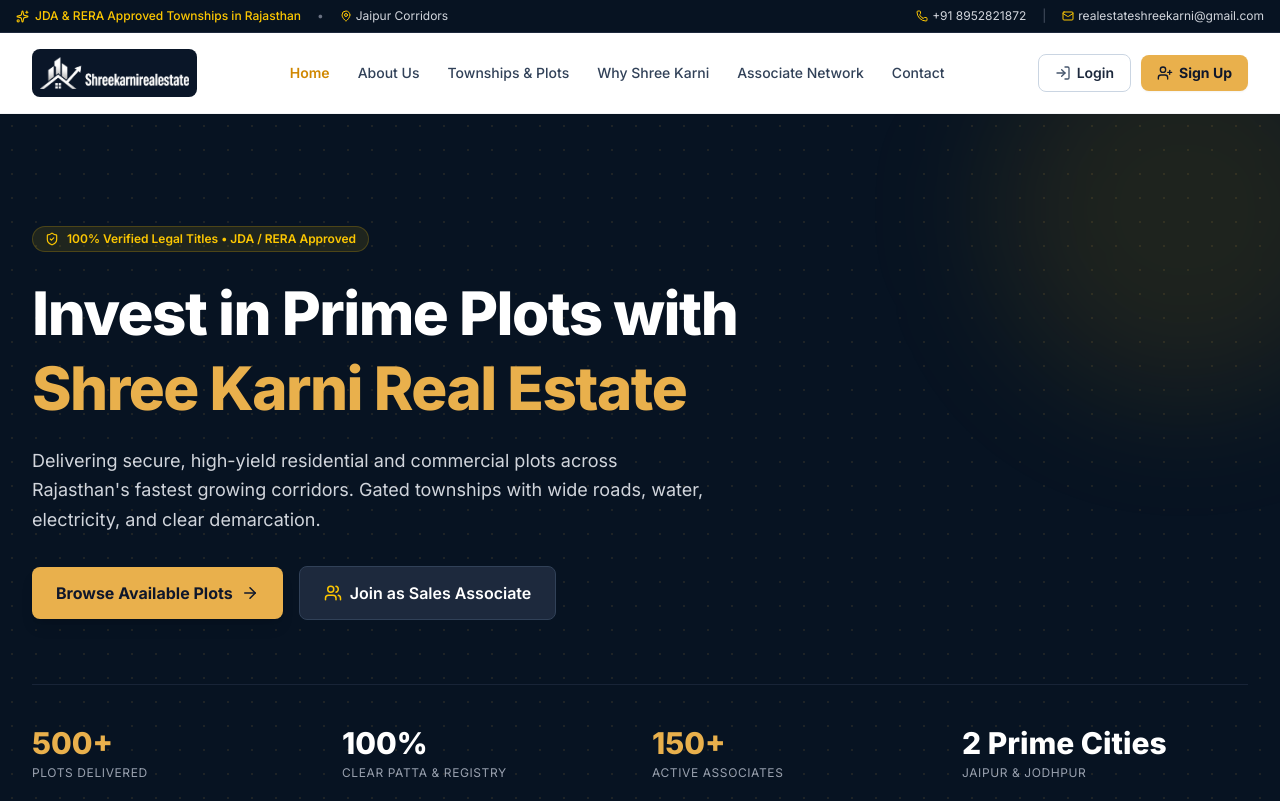
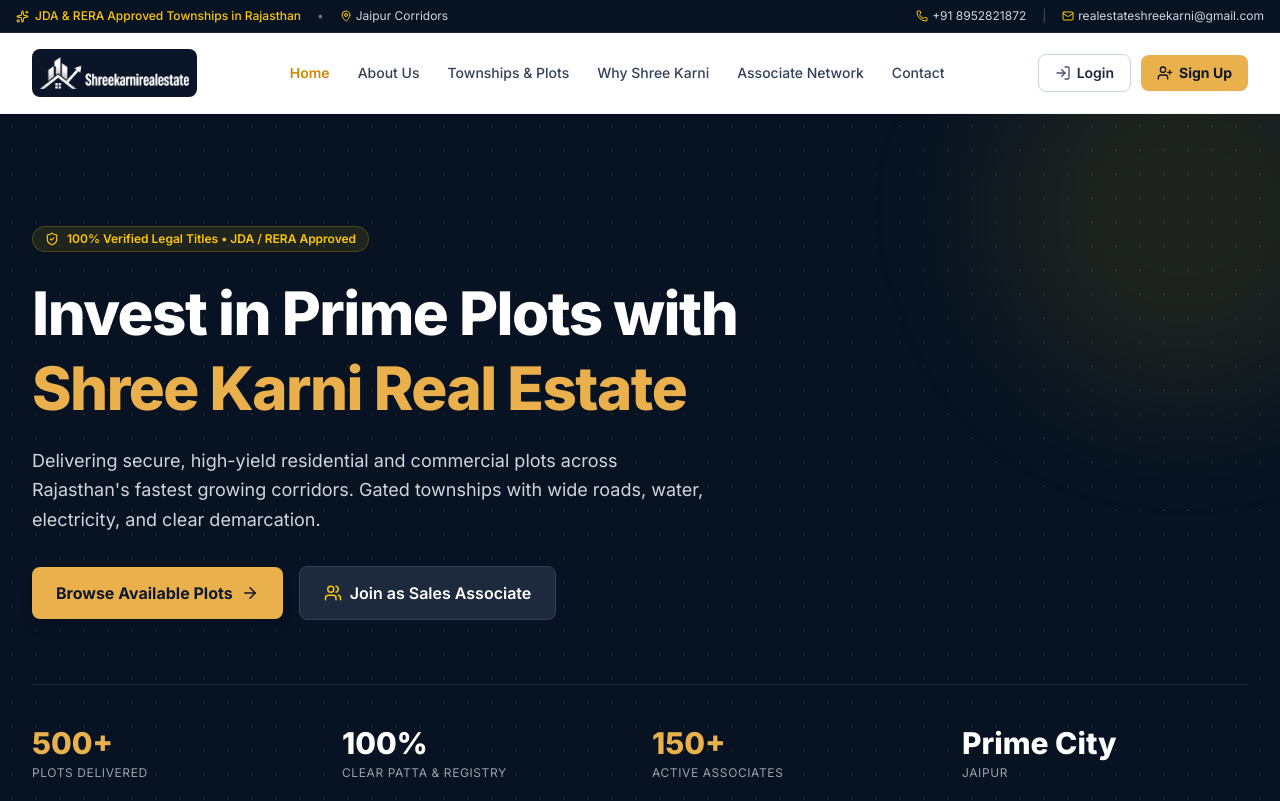
Before and after one commit to sandeepcharan619-maker/Shree-Karni, a Next.js app: page / in a window 1280 px wide. Shown: the top 801 px of the page. Built offline with nearby package versions, Linux system fonts and the light colour scheme; no server answers; the database is empty.

Commit message:
Initial commit: Shree Karni Real Estate platform with associate & admin dashboards

```diff
--- a/src/app/page.tsx
+++ b/src/app/page.tsx
@@ -218,8 +218,8 @@
               <p className="text-xs text-gray-400 mt-1 uppercase tracking-wider">Active Associates</p>
             </div>
             <div>
-              <p className="text-3xl font-extrabold text-white">2 Prime Cities</p>
-              <p className="text-xs text-gray-400 mt-1 uppercase tracking-wider">Jaipur & Jodhpur</p>
+              <p className="text-3xl font-extrabold text-white">Prime City</p>
+              <p className="text-xs text-gray-400 mt-1 uppercase tracking-wider">Jaipur</p>
             </div>
           </div>
         </div>
```
